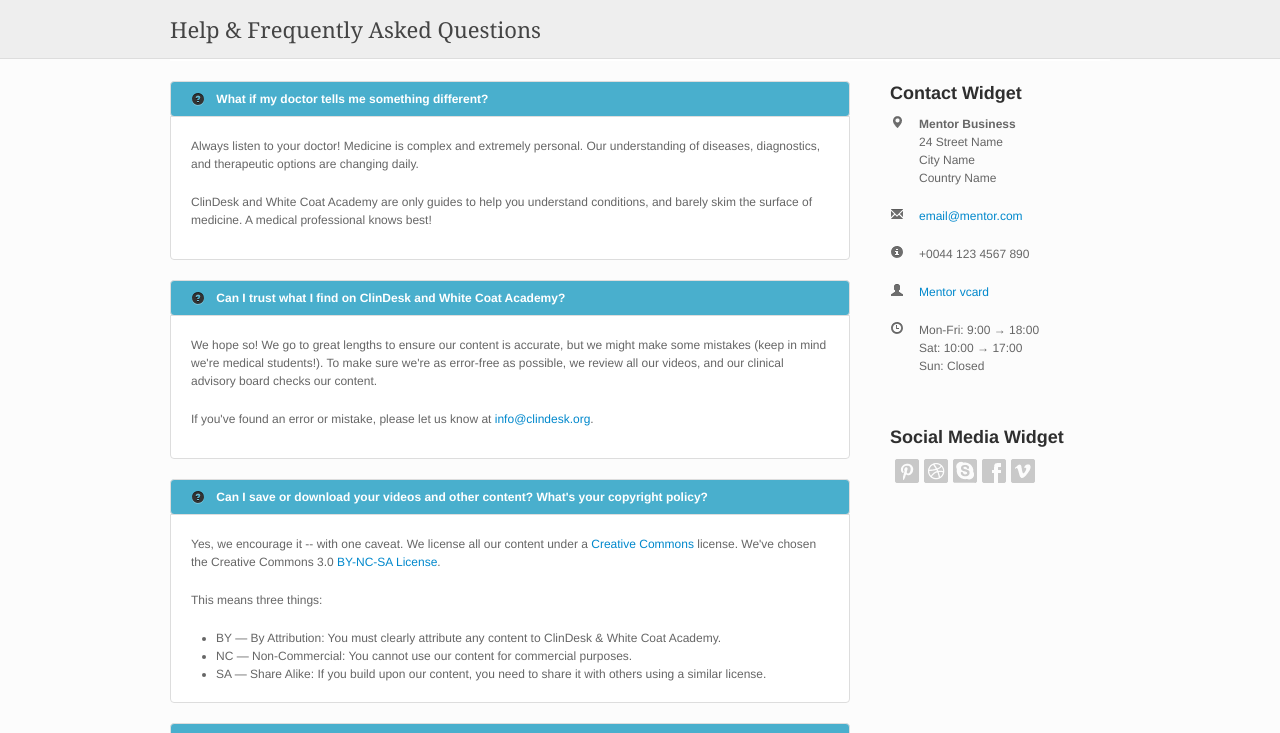
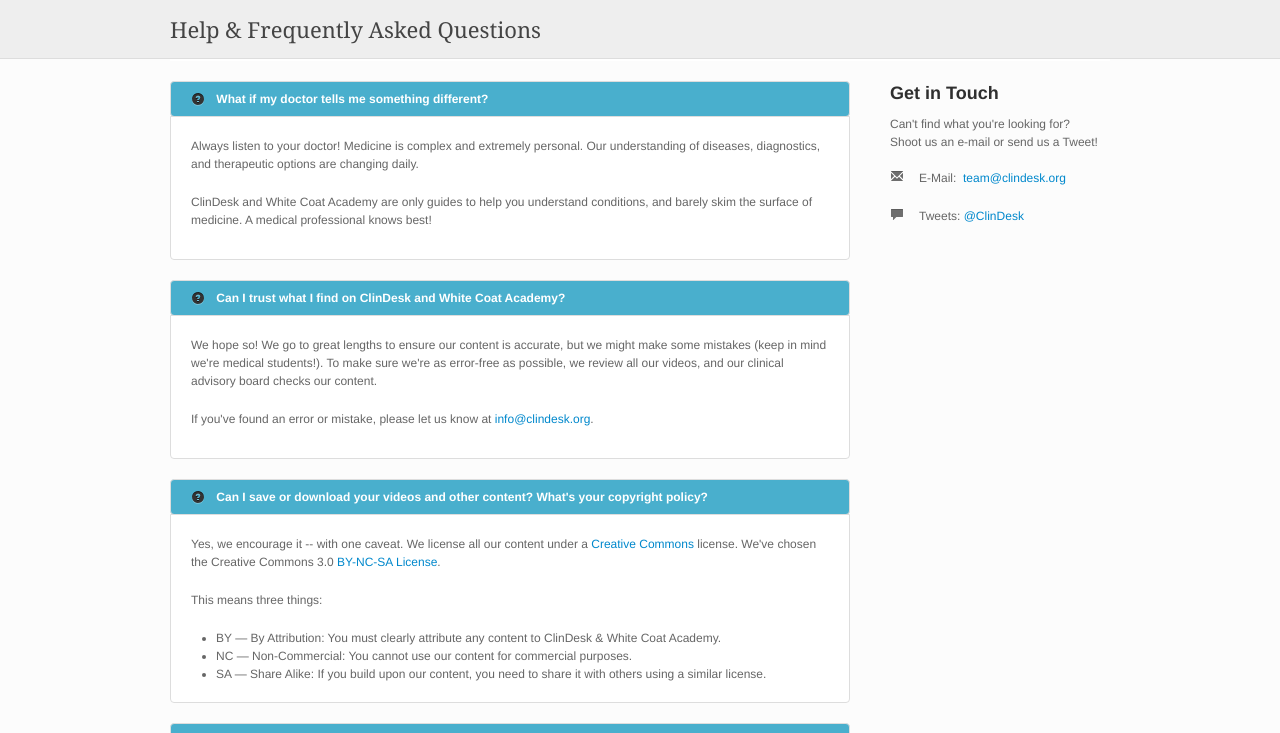
Before and after one commit to WhiteCoatAcademy/clindesk.org, a Flask app: page /help.html in a window 1280 px wide. Shown: the part 120-853 px from the top of the page. Run offline with Flask 2, Linux system fonts and the light colour scheme; some libraries are stand-ins or nearby versions.

Commit message:
Help page is OK for launch. Closes #29 x

```diff
--- a/templates/help.html
+++ b/templates/help.html
@@ -9,16 +9,7 @@
               <div class="span9">
                 <div class="row-fluid">
                   <div class="innerSpacer">
-{# Let's see how this reflows on mobile. Can we reflow to mobile videos with a similar approach? #}
-                    <!--body search widget for mobile //-->
-                    <div class="row-fluid body-search">
-                      <div class="span12 widget_search">
-                        <form class="form-inline" action="#" method="get" role="search">
-                            <input type="text" class="input-medium span3"  placeholder="Search...">
-                            <button class="icon-search" type="submit"></button>
-                        </form>
-                      </div>
-                    </div>
+
 {# TODO: Can we modularize this more? Like a for loop / import thing from Jinja? #}
                     <!--faq items-->
                     <div class="row-fluid">
@@ -155,63 +146,31 @@
 
               <aside class="span3 sidebar">
 
-{#
-                <!--search widget-->
-                <div class="widget widget_search">
-                  <form class="form-inline" action="#" id="searchform" method="get" role="search">
-                      <input type="text" class="input-medium span3"  placeholder="Search...">
-                      <button class="icon-search" type="submit"></button>
-                  </form>
-                </div>
-#}
-
-                <!--contact details widget-->
-
                 <div class="widget widget_contact">
-                  <h3>Contact Widget</h3>
-                  <div class="address">
-                    <span class="icon-map-marker"></span>
-                    <p><strong>Mentor Business</strong><br>
-                      24 Street Name<br>City Name<br>
-                      Country Name</p>
+                  <h3>Get in Touch</h3>
+                    Can't find what you're looking for?<br/>Shoot us an e-mail or send us a Tweet!<br/<br/><br/>
+                  <div>
+                    <span class="icon-envelope"></span>
+                    <p>E-Mail: &nbsp;<a href="mailto:team@clindesk.org">team@clindesk.org</a><br></p>
                   </div>
-
-                  <div class="email">
-                    <span class="icon-envelope"></span>
-                    <p><a href="mailto:support@pixelentity.com">email@mentor.com</a><br></p>
-                  </div>
-
-                  <div class="phone">
-                    <span class="icon-info-sign"></span>
-                    <p>+0044 123 4567 890</p>
-                  </div>
-
-                  <div class="vcard">
-                    <span class="icon-user"></span>
-                    <p><a href="#">Mentor vcard</a></p>
-                  </div>
-
-                  <div class="hours">
-                    <span class="icon-time"></span>
-                    <p class="hours">Mon-Fri: 9:00 &rarr; 18:00<br/>
-                      Sat: 10:00 &rarr; 17:00<br/>
-                      Sun: Closed</p>
+                  <div>
+                    <span class="icon-comment"></span>
+                    <p>
+                      Tweets: <a href="https://twitter.com/ClinDesk" target="_blank">@ClinDesk</a><br/>
                   </div>
 
                 </div>
 
-
-                <!--social media widget-->
-
+                  {#
                 <div class="widget widget_social">
-                  <h3>Social Media Widget</h3>
+                  <h3>Connect With Us</h3>
                   <a href="#" class="sm-icon sm-icon-pinterest"></a>
                   <a href="#" class="sm-icon sm-icon-dribbble"></a>
                   <a href="#" class="sm-icon sm-icon-skype"></a>
                   <a href="#" class="sm-icon sm-icon-facebook"></a>
                   <a href="#" class="sm-icon sm-icon-vimeo"></a>
                 </div>
-
+#}
 
               </aside> <!--end sidebar-->
             </div>
```
